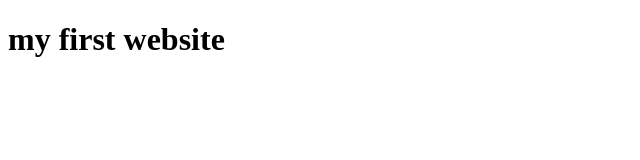
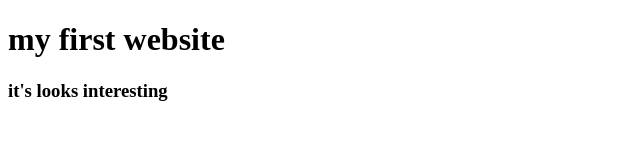
Before and after one commit to FarjanaNishu/my-first-website, a plain HTML site: page index.html in a window 1280 px wide. Shown: the whole page, without its empty margins (0-640 px from the left). Drawn offline with Linux system fonts and the light colour scheme.

Commit message:
learned github

```diff
--- a/index.html
+++ b/index.html
@@ -7,5 +7,6 @@
 </head>
 <body>
     <h1>my first website</h1>
+    <h3>it's looks interesting</h3>
 </body>
 </html>
```
